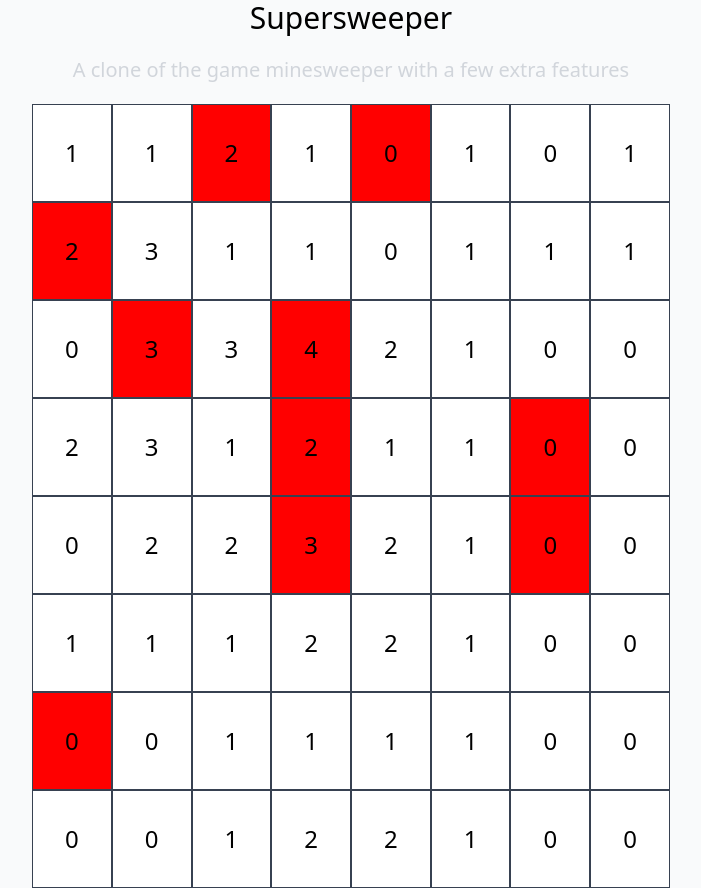
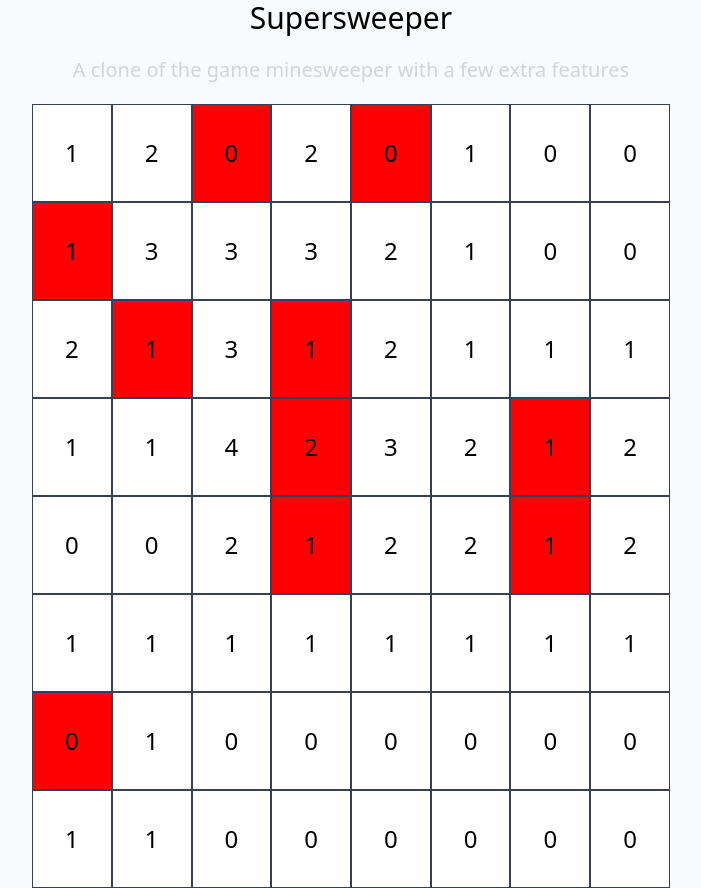
Before and after one commit to aixoio/supersweeper, a Vue app in the folder site/: page / in a window 1280 px wide. Shown: the whole page, without its empty margins (289-990 px from the left). Built offline with nearby package versions, Linux system fonts and the light colour scheme.

Commit message:
Fix bugs

```diff
--- a/site/src/assets/ts/board.ts
+++ b/site/src/assets/ts/board.ts
@@ -6,9 +6,9 @@ export function getBoardSize(difficulty: Difficulty): [number, number] {
         case "easy":
             return [8, 8];
         case "medium":
-            return [16, 16]
+            return [16, 16];
         case "hard":
-            return [99, 99]
+            return [99, 99];
     }
 }
 
@@ -25,7 +25,7 @@ export function getMinesCount(difficulty: Difficulty): number {
 
 export function getTileNeighbors(board: Board, x: number, y: number, difficulty: Difficulty): CellState[] {
 
-    const [width, hight] = getBoardSize(difficulty);
+    const [width, height] = getBoardSize(difficulty);
 
     const neighborCoords = [
         [-1, -1], [-1, 0], [-1, 1],
@@ -34,6 +34,7 @@ export function getTileNeighbors(board: Board, x: number, y: number, difficulty:
     ];
 
     const neighbors: CellState[] = [];
+
     for (let i = 0; i < neighborCoords.length; i++) {
         const cords = neighborCoords[i];
 
@@ -42,11 +43,10 @@ export function getTileNeighbors(board: Board, x: number, y: number, difficulty:
         const nx = x + dx;
         const ny = y + dy;
 
-        if (nx >= 0 && nx < width && ny >= 0 && ny < hight) {
+        if (nx >= 0 && nx < width && ny >= 0 && ny < height) {
             neighbors.push(board[ny][nx]);
         }
     }
-
 
     return neighbors;
 
@@ -54,14 +54,14 @@ export function getTileNeighbors(board: Board, x: number, y: number, difficulty:
 
 export function generateBoard(difficulty: Difficulty): Board {
 
-    const [width, hight] = getBoardSize(difficulty);
+    const [width, height] = getBoardSize(difficulty);
     const mineCount = getMinesCount(difficulty);
 
     let board: Board = [];
 
     // Generate board
 
-    for (let i = 0; i < hight; i++) {
+    for (let i = 0; i < height; i++) {
         board.push([]);
         for (let j = 0; j < width; j++) {
             board[i].push({
@@ -69,7 +69,7 @@ export function generateBoard(difficulty: Difficulty): Board {
                 isFlagged: false,
                 isMine: false,
                 isRevealed: false,
-                id: i * width + j,
+                id: i * width + j, // Assign a unique ID based on row and column
             });
         }
     }
@@ -78,7 +78,7 @@ export function generateBoard(difficulty: Difficulty): Board {
 
     for (let i = 0; i < mineCount; i++) {
 
-        let tileCords: {
+        let mineCoords: {
             x: number,
             y: number,
         };
@@ -87,28 +87,28 @@ export function generateBoard(difficulty: Difficulty): Board {
 
         do {
 
-            tileCords = {
+            mineCoords = {
                 x: random(0, width - 1, false),
-                y: random(0, hight - 1, false),
+                y: random(0, height - 1, false),
             }
 
-        } while (board[tileCords.y][tileCords.x].isMine);
+        } while (board[mineCoords.y][mineCoords.x].isMine);
 
         // Place mine
 
-        board[tileCords.y][tileCords.x].isMine = true;
+        board[mineCoords.y][mineCoords.x].isMine = true;
 
     }
 
     // Update board
 
-    for (let i = 0; i < hight; i++) {
+    for (let i = 0; i < height; i++) {
         for (let j = 0; j < width; j++) {
             let tile = board[i][j];
 
-            // Find neighbours
+            // Find neighbors
 
-            const neighbors = getTileNeighbors(board, i, j, difficulty);
+            const neighbors = getTileNeighbors(board, j, i, difficulty);
 
             let mineNeighbors = 0;
 
```
